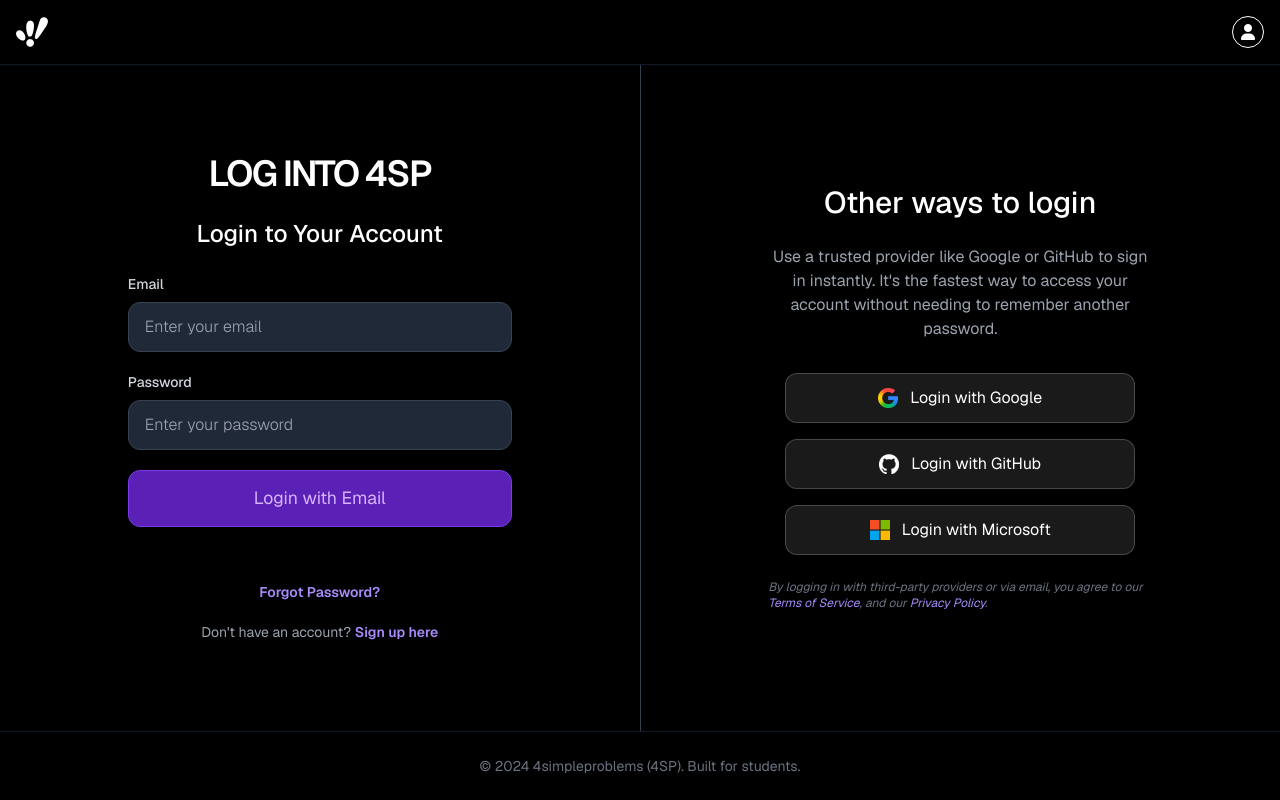
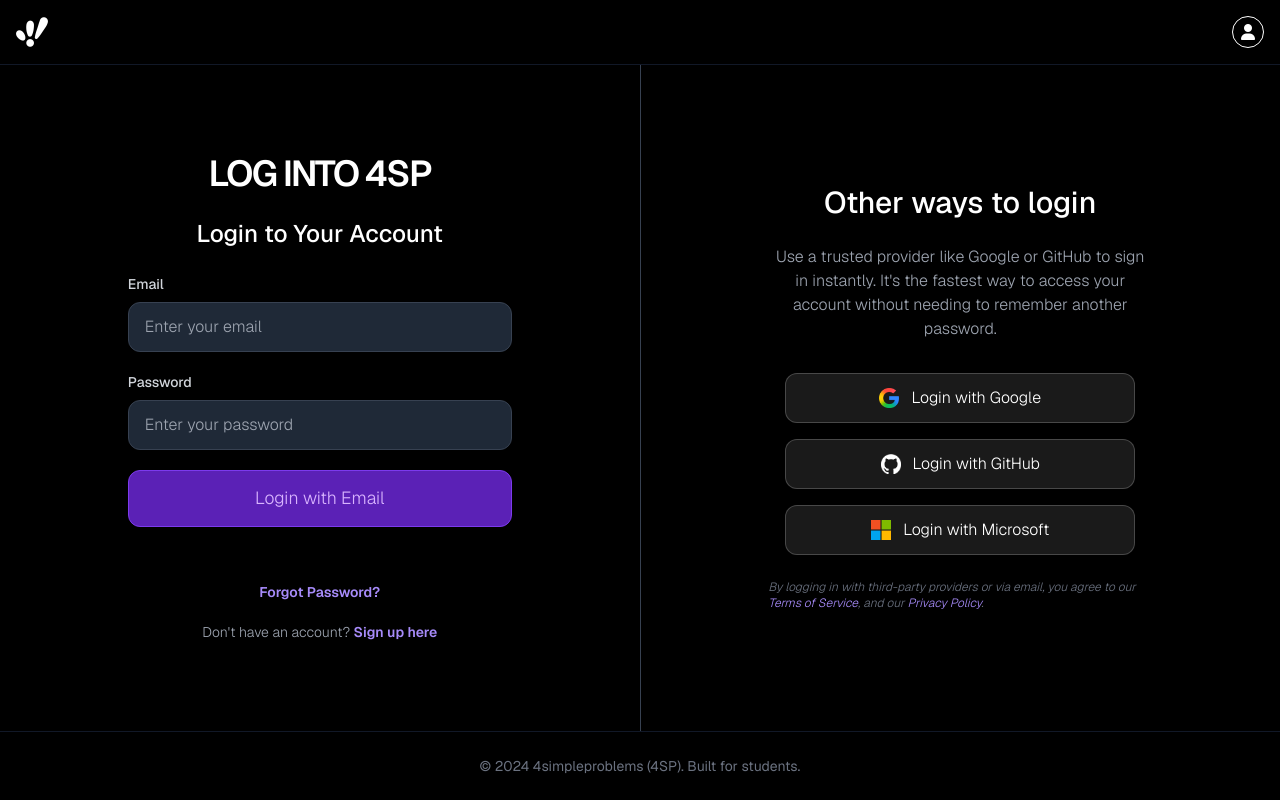
Before and after one commit to 4simpleproblems/Project_Zirconium, a plain HTML site: page login.html in a window 1280 px wide. Drawn offline with nearby package versions, Linux system fonts and the light colour scheme; a script that the page names is missing.

Commit message:
Update login.html

```diff
--- a/login.html
+++ b/login.html
@@ -174,7 +174,7 @@
 
         /* Font Weight Overrides to match the index.html Geist Font usage */
         .auth-col * {
-            font-weight: 400; /* Thinner text by default */
+            font-weight: 300; /* Thinner text by default */
         }
         /* Override headings and important elements to be slightly bolder */
         .auth-col h1 { font-weight: 600; }
```
